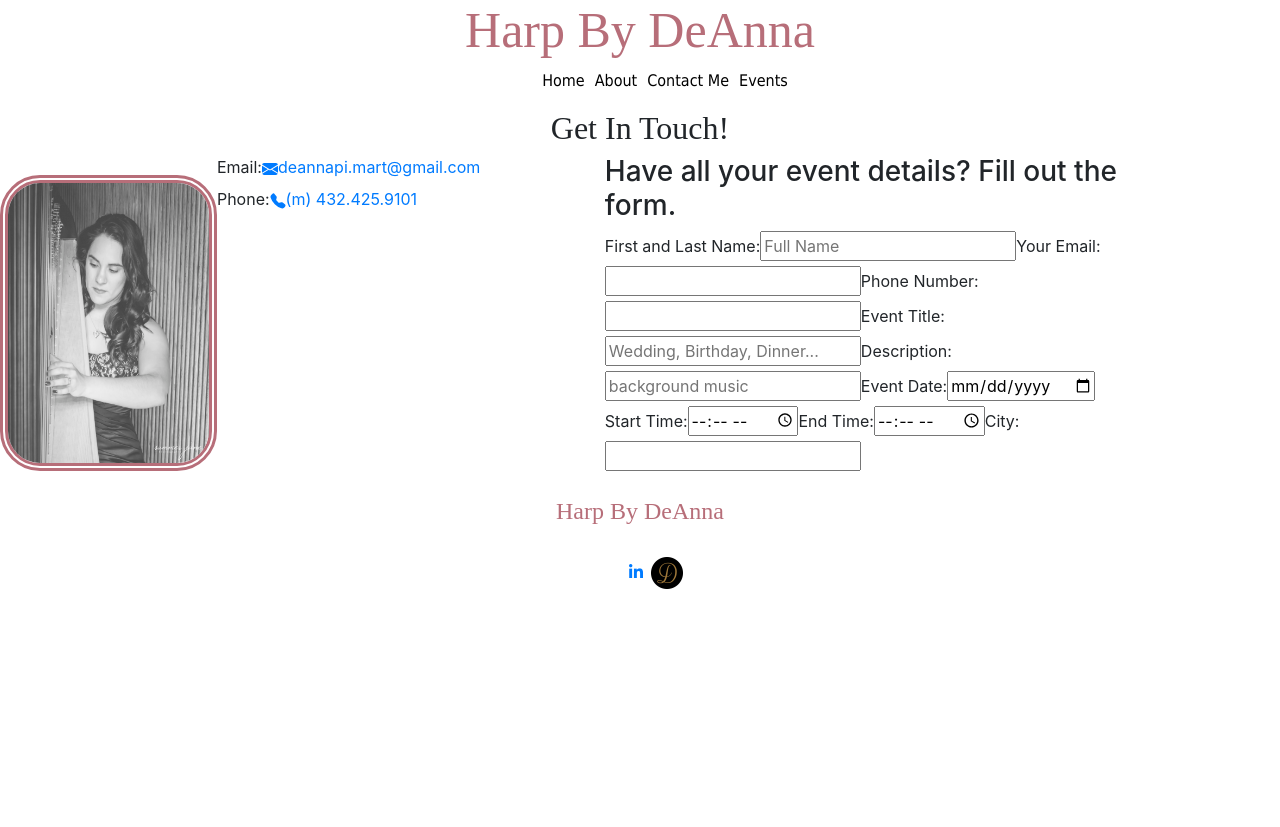
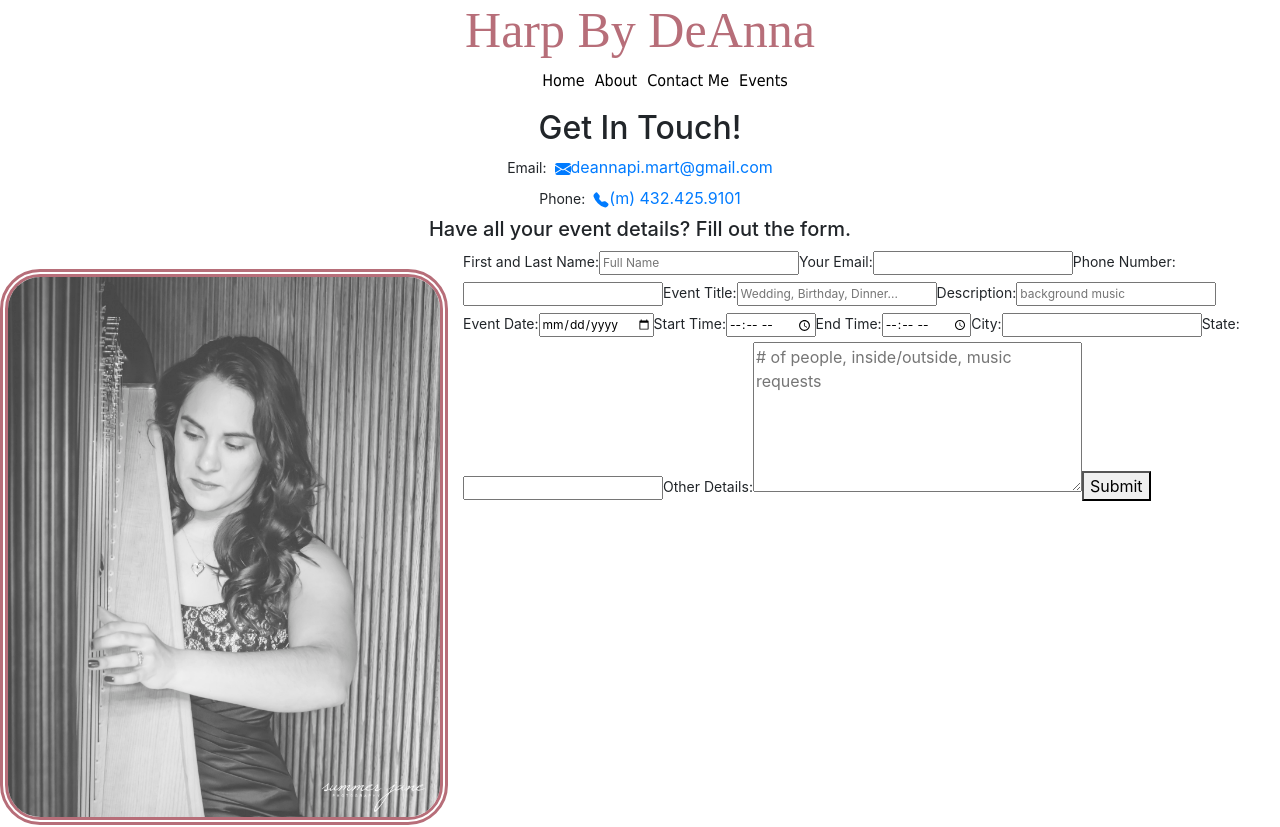
Before and after one commit to deannapi/harpbydeanna, a React (Create React App) app: page /contact in a window 1280 px wide. Shown: the top 827 px of the page. Before the commit the page ends 800 px from the top, so only its background shows below. Built offline with nearby package versions, Linux system fonts and the light colour scheme.

Commit message:
added all input boxes to contact

```diff
--- a/src/components/contact.js
+++ b/src/components/contact.js
@@ -5,12 +5,8 @@ export default class Contact extends React.Component {
   render() {
     return (
       <>
-        <div className="contactme">
         <h2>Get In Touch!</h2>
-          <div className="contact-full container">
-            <div className="row">
-              <img src={harp5} alt="harp5" />
-              <div className="contact-container">
+
         <div className="contact">
           <label>Email:</label>
           <a href="mailto:deannapi.mart@gmail.com">
@@ -48,12 +44,11 @@ export default class Contact extends React.Component {
             (m) 432.425.9101
           </a>
         </div>
-              </div>
-            </div>
 
+        <h5>Have all your event details? Fill out the form.</h5>
         <div className="contactform">
+          <img src={harp5} alt="harp5" id="harp5" />
           <form>
-                    <h3>Have all your event details? Fill out the form.</h3>
             <label>First and Last Name:</label>
             <input type="text" name="Name" placeholder="Full Name"></input>
             <label>Your Email:</label>
@@ -61,9 +56,17 @@ export default class Contact extends React.Component {
             <label>Phone Number:</label>
             <input type="tel" name="Phone"></input>
             <label>Event Title:</label>
-                    <input type="text" name="Title" placeholder="Wedding, Birthday, Dinner..."></input>
+            <input
+              type="text"
+              name="Title"
+              placeholder="Wedding, Birthday, Dinner..."
+            ></input>
             <label>Description:</label>
-                    <input type="text" name="Description" placeholder="background music"></input>
+            <input
+              type="text"
+              name="Description"
+              placeholder="background music"
+            ></input>
             <label>Event Date:</label>
             <input type="date" name="Date"></input>
             <label>Start Time:</label>
@@ -71,11 +74,19 @@ export default class Contact extends React.Component {
             <label>End Time:</label>
             <input type="time" name="EndTime"></input>
             <label>City:</label>
-                    <input></input>
+            <input type="text" name="City"></input>
+            <label>State:</label>
+            <input type="text" name="State"></input>
+            <label>Other Details:</label>
+            <textarea
+              type="text"
+              name="Other"
+              placeholder="# of people, inside/outside, music requests"
+              rows="6"
+              cols="30"
+            ></textarea>
+            <button type="submit">Submit</button>
           </form>
-
-            </div>
-          </div>
         </div>
       </>
     );
--- a/src/index.css
+++ b/src/index.css
@@ -30,7 +30,7 @@ nav ul li {
   padding-left: 10px;
 }
 
-nav ul li a{
+nav ul li a {
   color: black;
 }
 
@@ -104,25 +104,57 @@ footer ul li {
   font-variant: small-caps;
 }
 
-/* CONTACT */
-.contact-full {
-  display: inline-flex;
+.about p {
+  font-family: "Tahoma";
 }
 
-.contactme img {
-  border-radius: 40px;
-    margin-top: 20px;
-    width: 35%;
-    border: 8px double var(--rosegold);
+/* CONTACT */
+.contact {
+  text-align: center;
 }
 
-.contactme h2 {
+.contact label {
+  padding-right: 8px;
+  font-size: 14px;
+}
+
+#harp5 {
+  border-radius: 40px;
+  margin-top: 20px;
+  width: 35%;
+  border: 8px double var(--rosegold);
+  margin-right: 15px;
+}
+
+h2 {
   font-family: "Gabriola", cursive;
   text-align: center;
 }
 
+h5 {
+  font-family: "Tahoma";
+  text-align: center;
+}
+
+.contactform form {
+  /* display: inline-grid; */
+}
+
+.contactform {
+  display: inline-flex;
+  /* text-align: center; */
+}
+
+form label {
+  font-size: 14px;
+}
+
+form input {
+  font-size: 12px;
+}
+
 /* EVENTS */
-.events{
+.events {
   text-align: center;
   border: 8px var(--rosegold) double;
   border-radius: 40px;
```
Also changed, not shown: 1 other file (tests, documents, lock files or other folders). Lines whose indentation alone changed are shown as unchanged.
